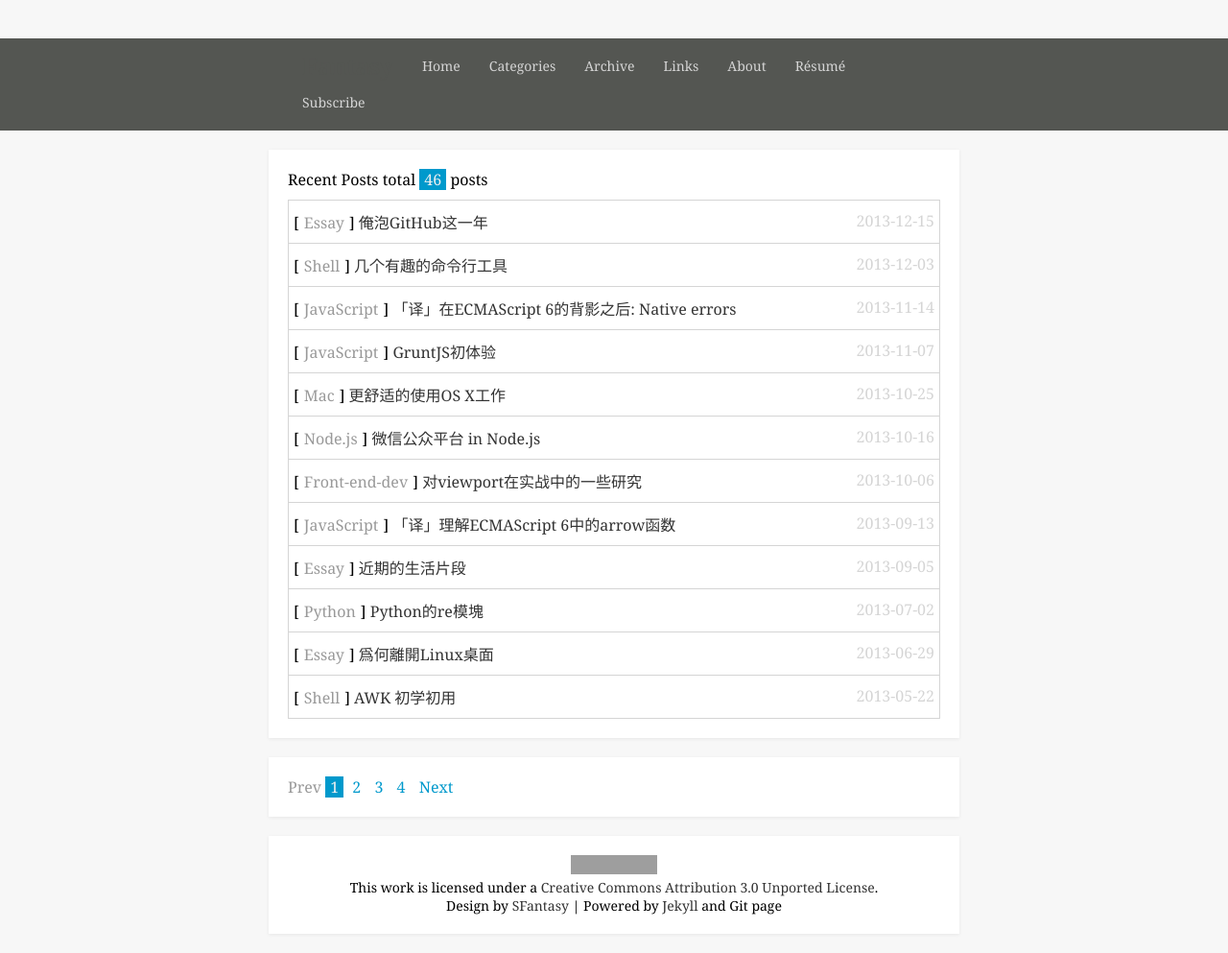
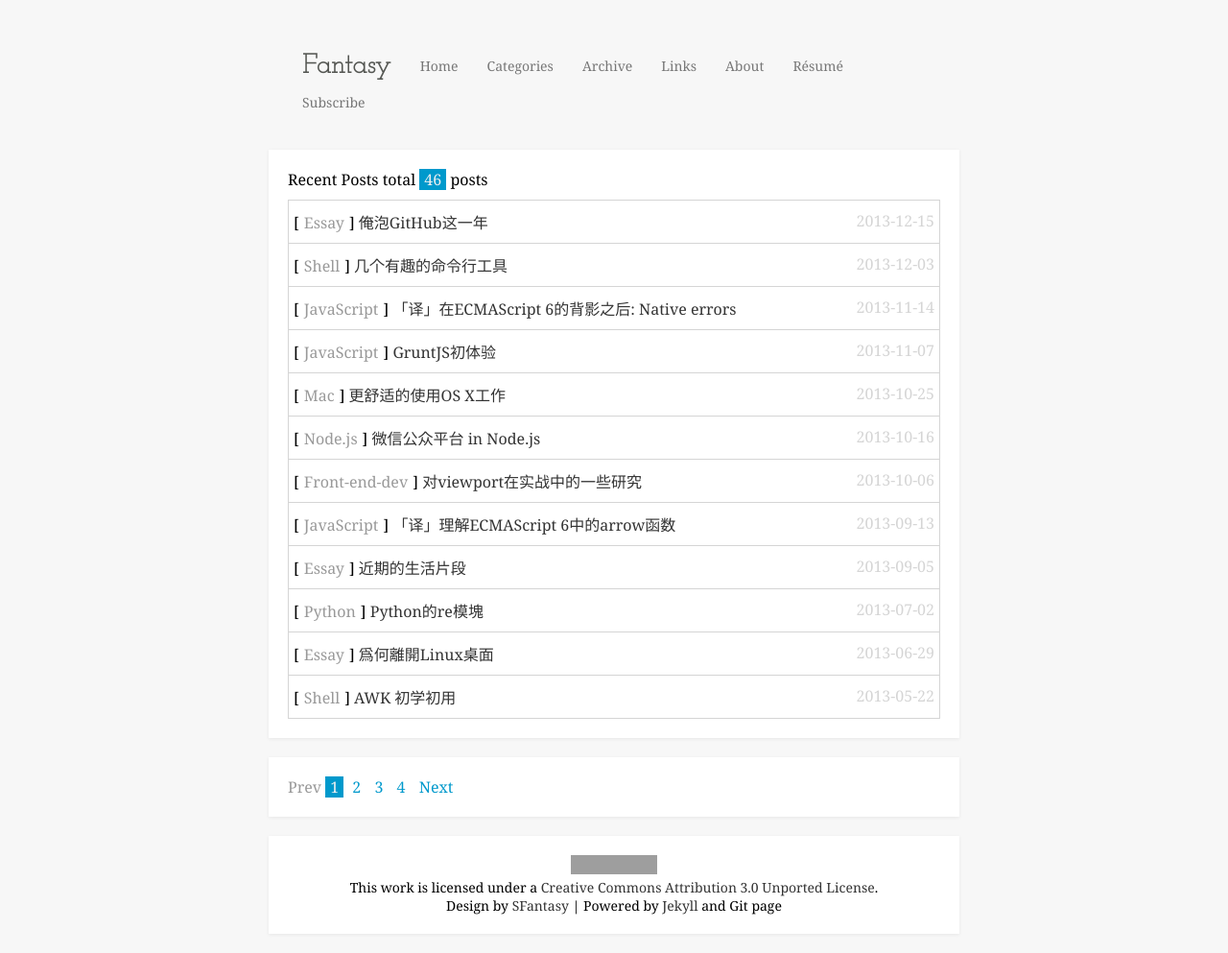
Before and after one commit to SFantasy/blog, a Jekyll site: the page built from index.html, in a window 1280 px wide. Shown: the whole page at 96% size. Built offline with Jekyll 4.4.1, drawn with Linux system fonts in a browser that asks for light colours; some web fonts are replaced; Markdown is read by kramdown in place of the engine named in the settings; the list of posts is cut into pages by our own code; comment, search, counter and statistics services are not loaded; grey boxes are pictures that could not be loaded.

Commit message:
update nav

```diff
--- a/_layouts/default.html
+++ b/_layouts/default.html
@@ -9,7 +9,7 @@
 		<meta name="keywords" content="F2E, 前端开发，HTML, CSS, JavaScript, Linux, Python, FantasyShao" />
 		<link rel="author" href="https://plus.google.com/114374929085618541866">
 		<link rel="stylesheet" href="/media/css/blog.css" />
-		<link href='http://fonts.googleapis.com/css?family=Cookie' rel='stylesheet' type='text/css'>
+		<link href='http://fonts.googleapis.com/css?family=Fredericka+the+Great|Pompiere|Josefin+Slab:100|Montaga' rel='stylesheet' type='text/css'>
 		<link rel="shortcut icon" href="/media/logo.ico" />
 		<link href="/atom.xml" rel="alternate" title="{{site.title}}" type="application/atom+xml" />
 		<!--[if lt IE 9]>
@@ -18,7 +18,7 @@
 	</head>
 	<body>
 		<header>
-			<nav class="nav-revert top-fixed">
+			<nav class="nav top-fixed">
 				<ul class="nav-inner" id="nav">
 					<li class="nav-brand">Fantasy</li>
 					<li><a href="/">Home</a></li>
```
